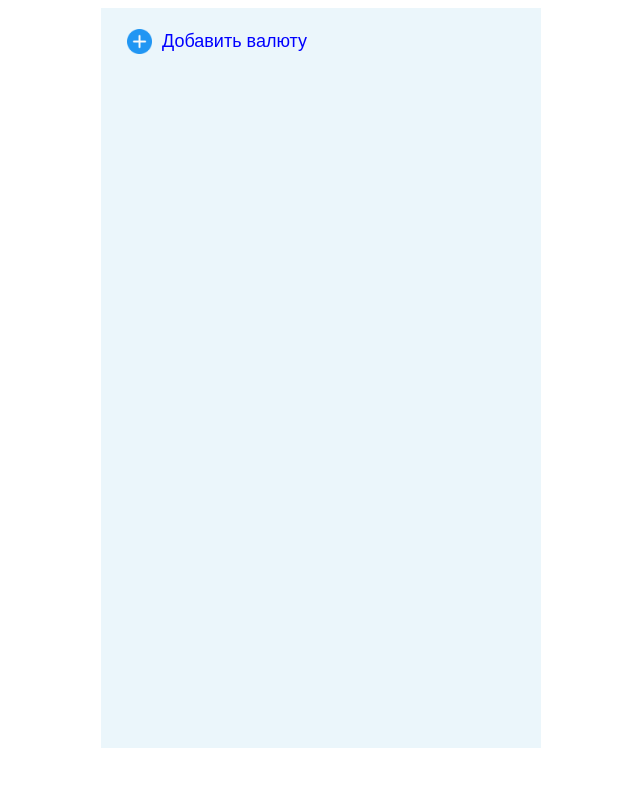
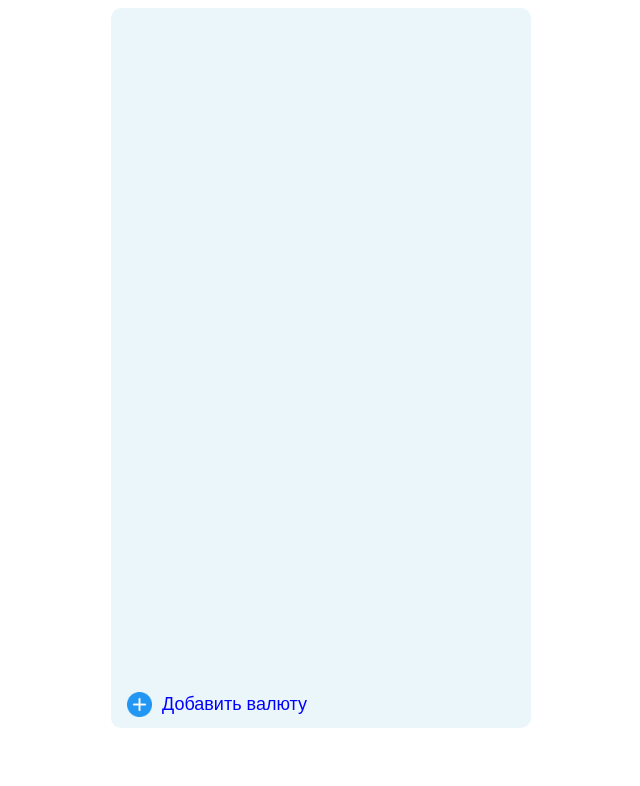
Before and after one commit to 1KejVan1/currency, a React (Vite) app: page / in a window 1280 px wide. Shown: the top 786 px of the page, without its empty margins (319-959 px from the left). Built offline with nearby package versions, Linux system fonts and the light colour scheme.

Commit message:
подкорректировал вёрстку виджета

```diff
--- a/src/pages/MainPage.jsx
+++ b/src/pages/MainPage.jsx
@@ -15,14 +15,31 @@ export class MainPage extends Component {
     this.setState({ quantityOfCurrency: this.state.quantityOfCurrency + 1 });
   }
 
+  // componentDidMount() {
+  //   fetch("https://api.nbrb.by/exrates/currencies/513")
+  //     .then((res) => {
+  //       if (res.ok) {
+  //         return res.json();
+  //       }
+  //     })
+  //     .then((res) => console.log(res))
+  //     .catch((e) => {
+  //       console.error(e);
+  //     });
+  // }
+
   render() {
     return (
       <div className={styles.container}>
         <div className={styles.convertor_container}>
-          {Array.from({ length: this.state.quantityOfCurrency }).map(() => {
-            return <CurrencyBlock />;
-          })}
-          <AddButton onClickFunction={this.addCurrency} />
+          <div className={styles.currency_section}>
+            {Array.from({ length: this.state.quantityOfCurrency }).map(() => {
+              return <CurrencyBlock />;
+            })}
+          </div>
+          <div className={styles.add_button_section}>
+            <AddButton onClickFunction={this.addCurrency} />
+          </div>
         </div>
       </div>
     );
--- a/src/pages/page.module.css
+++ b/src/pages/page.module.css
@@ -8,9 +8,24 @@
 .convertor_container {
   display: flex;
   flex-direction: column;
+  justify-content: space-between;
   width: 400px;
   height: 700px;
-  padding: 20px;
-  gap: 20px;
+  padding: 10px;
+  border-radius: 10px;
+  gap: 10px;
   background-color: #ebf6fb;
 }
+
+.currency_section {
+  display: flex;
+  flex-direction: column;
+  gap: 20px;
+  padding: 10px;
+  overflow-y: auto;
+}
+
+.add_button_section {
+  display: flex;
+  flex-direction: row;
+}
```
